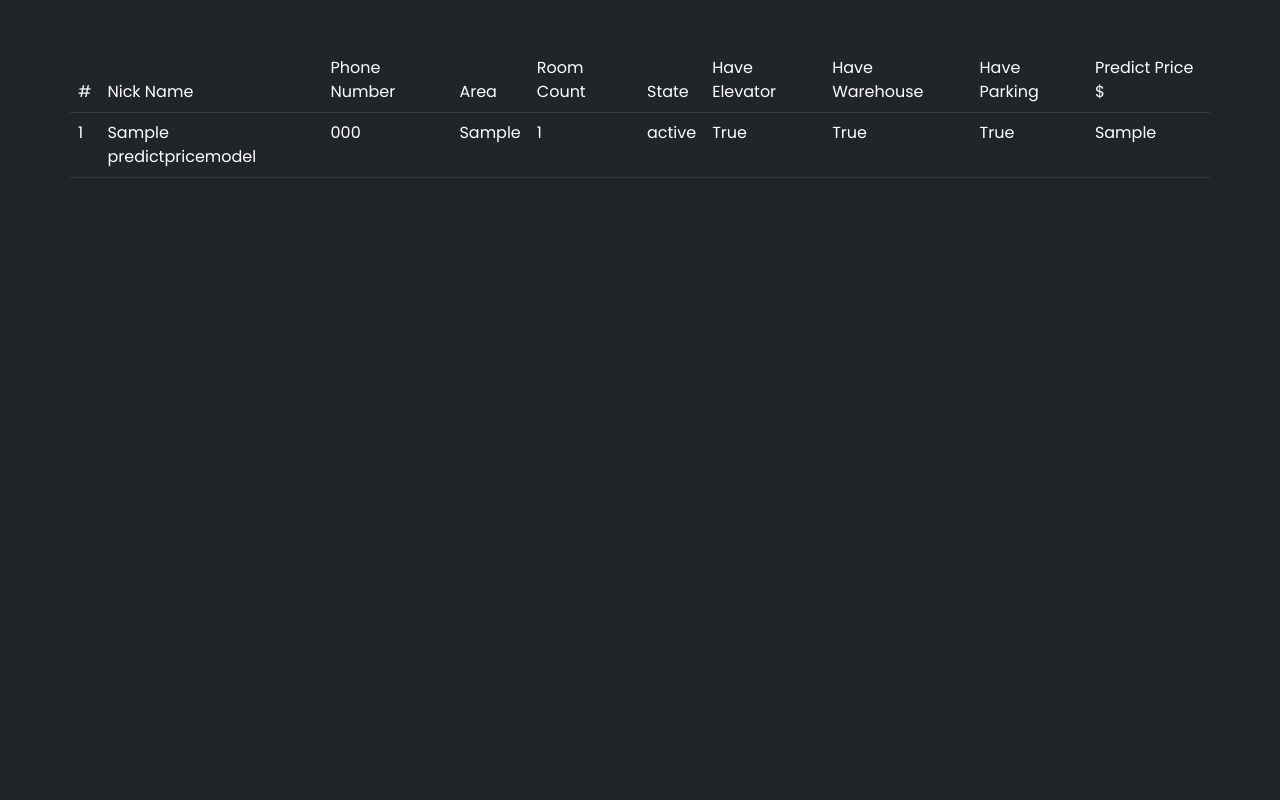
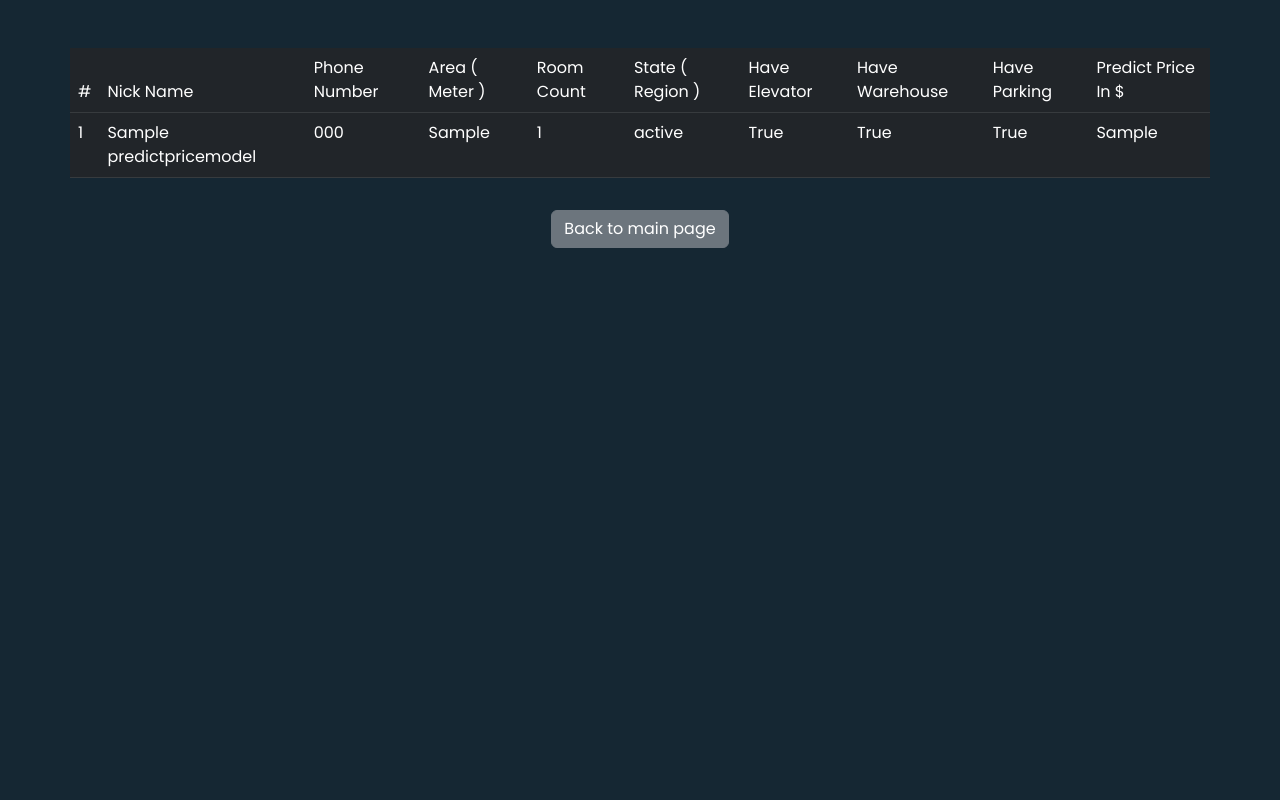
Before and after one commit to MahdiRashidi-Info/HousePricePresiction, a Django app: template MabaheshVizheProject/house_price_assistance/templates/result.html in a window 1280 px wide. Run offline with Django 5.2, Linux system fonts and the light colour scheme; the template is opened without the code that fills it: values that come from a table or form of the project are taken from there, others are empty; tables that the repository leaves empty hold one stand-in row (values such as "Sample post"); parts of the project's set-up code (start-up, migrations or seed data) failed here and were passed over.

Commit message:
add back button in result page

```diff
--- a/MabaheshVizheProject/house_price_assistance/templates/result.html
+++ b/MabaheshVizheProject/house_price_assistance/templates/result.html
@@ -3,7 +3,7 @@
   <head>
     <meta charset="UTF-8" />
     <meta name="viewport" content="width=device-width, initial-scale=1.0" />
-    <title>Document</title>
+    <title>Result</title>
     <link
       href="https://cdn.jsdelivr.net/npm/bootstrap@5.3.0/dist/css/bootstrap.min.css"
       rel="stylesheet"
@@ -12,7 +12,7 @@
     <script src="../static/scripts.js"></script>
     <style>
       body {
-        background: #212529;
+        background: #152733;
       }
 
       .custom-table {
@@ -29,13 +29,13 @@
               <th scope="col">#</th>
               <th scope="col">Nick Name</th>
               <th scope="col">Phone Number</th>
-              <th scope="col">Area</th>
+              <th scope="col">Area ( Meter )</th>
               <th scope="col">Room Count</th>
-              <th scope="col">State</th>
+              <th scope="col">State ( Region )</th>
               <th scope="col">Have Elevator</th>
               <th scope="col">Have Warehouse</th>
               <th scope="col">Have Parking</th>
-              <th scope="col">Predict Price $</th>
+              <th scope="col">Predict Price In $</th>
             </tr>
           </thead>
           <tbody>
@@ -55,6 +55,15 @@
             {% endfor %}
           </tbody>
         </table>
+        <div class="form-button mt-3" style="text-align: center">
+          <button id="submit" type="submit" class="btn btn-secondary">
+            <a
+              href="{% url 'examine_view' %}"
+              style="color: white; text-decoration: none"
+              >Back to main page</a
+            >
+          </button>
+        </div>
       </div>
     </div>
   </body>
--- a/MabaheshVizheProject/house_price_assistance/views.py
+++ b/MabaheshVizheProject/house_price_assistance/views.py
@@ -13,6 +13,9 @@ model_file_path = os.path.join(settings.BASE_DIR, 'house_price_assistance', 'sta
 scaler_file_path = os.path.join(settings.BASE_DIR, 'house_price_assistance', 'static', 'scaler.joblib')
 
 def examine_view(request):
+
+    #for remove all data in table
+    # PredictPriceModel.objects.all().delete()
 
     df = pd.read_csv(file_path)
     original_addresses = df['Original_Address'].tolist()
```
